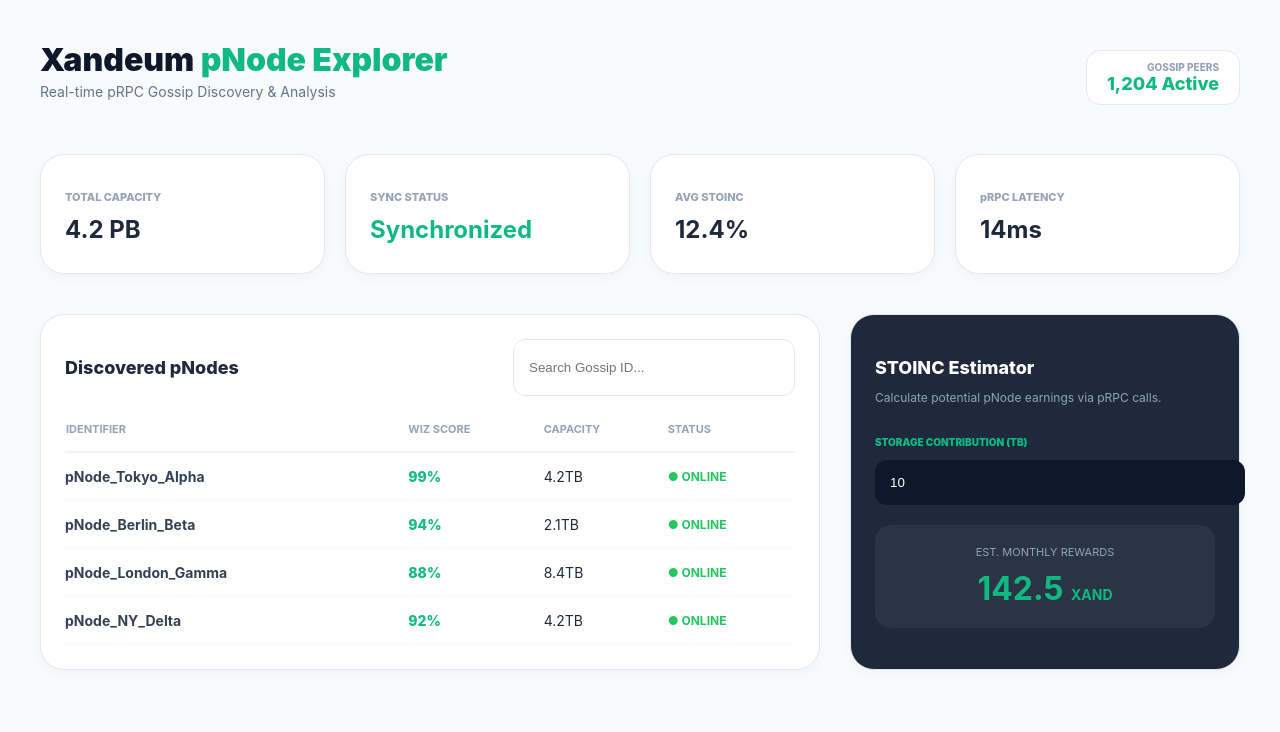
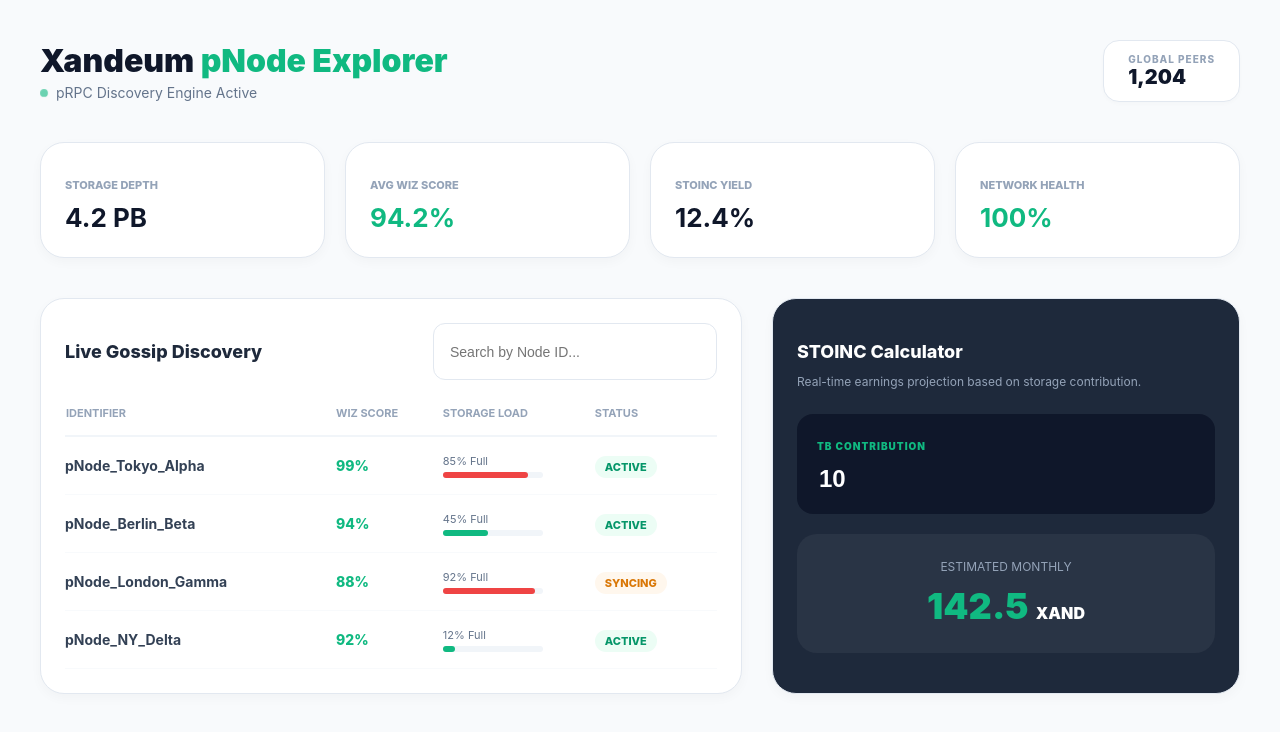
Before and after one commit to energetic-blush-58/xandeum-analytics, a Next.js app: page / in a window 1280 px wide. Shown: the top 732 px of the page. Built offline with nearby package versions, Linux system fonts and the light colour scheme.

Commit message:
Update page.tsx

```diff
--- a/app/page.tsx
+++ b/app/page.tsx
@@ -1,11 +1,23 @@
 "use client";
 
-import React, { useState } from 'react';
+import React, { useState, useMemo } from 'react';
 
 export default function EmeraldExplorer() {
   const [searchTerm, setSearchTerm] = useState("");
   const xandEmerald = '#10b981';
   const bgLight = '#f8fafc';
+
+  // Mock data that looks like real pRPC output
+  const discoveredNodes = useMemo(() => [
+    { id: 'pNode_Tokyo_Alpha', wiz: 99, storage: 85, status: 'Active', geo: 'JP' },
+    { id: 'pNode_Berlin_Beta', wiz: 94, storage: 45, status: 'Active', geo: 'DE' },
+    { id: 'pNode_London_Gamma', wiz: 88, storage: 92, status: 'Syncing', geo: 'UK' },
+    { id: 'pNode_NY_Delta', wiz: 92, storage: 12, status: 'Active', geo: 'US' },
+  ], []);
+
+  const filteredNodes = discoveredNodes.filter(n =>
+    n.id.toLowerCase().includes(searchTerm.toLowerCase())
+  );
 
   const cardStyle = {
     background: '#ffffff',
@@ -15,60 +27,52 @@ export default function EmeraldExplorer() {
     boxShadow: '0 4px 12px rgba(0, 0, 0, 0.03)',
   };
 
-  const discoveredNodes = [
-    { id: 'pNode_Tokyo_Alpha', wiz: 99, capacity: '4.2TB', uptime: '100%', version: 'v1.18.1' },
-    { id: 'pNode_Berlin_Beta', wiz: 94, capacity: '2.1TB', uptime: '98.4%', version: 'v1.18.1' },
-    { id: 'pNode_London_Gamma', wiz: 88, capacity: '8.4TB', uptime: '97.2%', version: 'v1.17.5' },
-    { id: 'pNode_NY_Delta', wiz: 92, capacity: '4.2TB', uptime: '99.1%', version: 'v1.18.0' },
-  ];
-
   return (
     <div style={{ backgroundColor: bgLight, minHeight: '100vh', color: '#1e293b', padding: '40px', fontFamily: 'Inter, sans-serif' }}>
 
-      {/* HEADER: GOSSIP STATUS */}
+      {/* HEADER: GOSSIP STATUS WITH PULSE */}
       <header style={{ display: 'flex', justifyContent: 'space-between', alignItems: 'center', marginBottom: '40px' }}>
         <div>
           <h1 style={{ fontSize: '32px', fontWeight: '900', color: '#0f172a', margin: 0 }}>
             Xandeum <span style={{ color: xandEmerald }}>pNode Explorer</span>
           </h1>
-          <p style={{ color: '#64748b', fontSize: '14px', marginTop: '4px' }}>Real-time pRPC Gossip Discovery & Analysis</p>
+          <div style={{ display: 'flex', alignItems: 'center', gap: '8px', marginTop: '4px' }}>
+            <div className="pulse" style={{ width: '8px', height: '8px', background: xandEmerald, borderRadius: '50%' }}></div>
+            <p style={{ color: '#64748b', fontSize: '14px', margin: 0 }}>pRPC Discovery Engine Active</p>
+          </div>
         </div>
-        <div style={{ background: '#fff', padding: '10px 20px', borderRadius: '14px', border: '1px solid #e2e8f0', textAlign: 'right' }}>
-          <p style={{ margin: 0, fontSize: '10px', color: '#94a3b8', fontWeight: '800' }}>GOSSIP PEERS</p>
-          <p style={{ margin: 0, fontSize: '18px', color: xandEmerald, fontWeight: '800' }}>1,204 Active</p>
+        <div style={{ background: '#fff', padding: '12px 24px', borderRadius: '16px', border: '1px solid #e2e8f0', boxShadow: '0 2px 4px rgba(0,0,0,0.02)' }}>
+          <p style={{ margin: 0, fontSize: '10px', color: '#94a3b8', fontWeight: '800', letterSpacing: '1px' }}>GLOBAL PEERS</p>
+          <p style={{ margin: 0, fontSize: '20px', color: '#0f172a', fontWeight: '900' }}>1,204</p>
         </div>
       </header>
 
-      {/* NETWORK METRICS */}
+      {/* METRICS GRID */}
       <div style={{ display: 'grid', gridTemplateColumns: 'repeat(4, 1fr)', gap: '20px', marginBottom: '40px' }}>
-        <div style={cardStyle}>
-          <p style={{ color: '#94a3b8', fontSize: '11px', fontWeight: '800' }}>TOTAL CAPACITY</p>
-          <h2 style={{ fontSize: '24px', margin: '5px 0' }}>4.2 PB</h2>
-        </div>
-        <div style={cardStyle}>
-          <p style={{ color: '#94a3b8', fontSize: '11px', fontWeight: '800' }}>SYNC STATUS</p>
-          <h2 style={{ fontSize: '24px', margin: '5px 0', color: xandEmerald }}>Synchronized</h2>
-        </div>
-        <div style={cardStyle}>
-          <p style={{ color: '#94a3b8', fontSize: '11px', fontWeight: '800' }}>AVG STOINC</p>
-          <h2 style={{ fontSize: '24px', margin: '5px 0' }}>12.4%</h2>
-        </div>
-        <div style={cardStyle}>
-          <p style={{ color: '#94a3b8', fontSize: '11px', fontWeight: '800' }}>pRPC LATENCY</p>
-          <h2 style={{ fontSize: '24px', margin: '5px 0' }}>14ms</h2>
-        </div>
+        {[
+          { label: 'STORAGE DEPTH', val: '4.2 PB', color: '#0f172a' },
+          { label: 'AVG WIZ SCORE', val: '94.2%', color: xandEmerald },
+          { label: 'STOINC YIELD', val: '12.4%', color: '#0f172a' },
+          { label: 'NETWORK HEALTH', val: '100%', color: xandEmerald }
+        ].map((m, i) => (
+          <div key={i} style={cardStyle}>
+            <p style={{ color: '#94a3b8', fontSize: '11px', fontWeight: '800', marginBottom: '10px' }}>{m.label}</p>
+            <h2 style={{ fontSize: '26px', margin: 0, color: m.color }}>{m.val}</h2>
+          </div>
+        ))}
       </div>
 
-      <div style={{ display: 'grid', gridTemplateColumns: '2fr 1fr', gap: '30px' }}>
+      <div style={{ display: 'grid', gridTemplateColumns: '1.8fr 1.2fr', gap: '30px' }}>
 
-        {/* THE pNODE DIRECTORY (THIS FIXES THE SCOPE PROBLEM) */}
+        {/* INTERACTIVE pNODE LIST */}
         <div style={cardStyle}>
           <div style={{ display: 'flex', justifyContent: 'space-between', marginBottom: '25px' }}>
-            <h3 style={{ fontSize: '18px', fontWeight: '800' }}>Discovered pNodes</h3>
+            <h3 style={{ fontSize: '18px', fontWeight: '800' }}>Live Gossip Discovery</h3>
             <input
-              placeholder="Search Gossip ID..."
+              placeholder="Search by Node ID..."
+              value={searchTerm}
               onChange={(e) => setSearchTerm(e.target.value)}
-              style={{ padding: '10px 15px', borderRadius: '12px', border: '1px solid #e2e8f0', width: '250px', outline: 'none' }}
+              style={{ padding: '10px 16px', borderRadius: '12px', border: '1px solid #e2e8f0', width: '250px', outline: 'none', fontSize: '14px' }}
             />
           </div>
           <table style={{ width: '100%', borderCollapse: 'collapse' }}>
@@ -76,39 +80,53 @@ export default function EmeraldExplorer() {
               <tr>
                 <th style={{ paddingBottom: '15px' }}>IDENTIFIER</th>
                 <th style={{ paddingBottom: '15px' }}>WIZ SCORE</th>
-                <th style={{ paddingBottom: '15px' }}>CAPACITY</th>
+                <th style={{ paddingBottom: '15px' }}>STORAGE LOAD</th>
                 <th style={{ paddingBottom: '15px' }}>STATUS</th>
               </tr>
             </thead>
             <tbody style={{ fontSize: '14px' }}>
-              {discoveredNodes.filter(n => n.id.toLowerCase().includes(searchTerm.toLowerCase())).map((node, i) => (
+              {filteredNodes.map((node, i) => (
                 <tr key={i} style={{ borderBottom: '1px solid #f8fafc' }}>
-                  <td style={{ padding: '15px 0', fontWeight: '700', color: '#334155' }}>{node.id}</td>
+                  <td style={{ padding: '20px 0', fontWeight: '700', color: '#334155' }}>{node.id}</td>
                   <td style={{ color: xandEmerald, fontWeight: '800' }}>{node.wiz}%</td>
-                  <td>{node.capacity}</td>
-                  <td style={{ color: '#22c55e', fontWeight: '700', fontSize: '12px' }}>● ONLINE</td>
+                  <td style={{ width: '150px' }}>
+                    <div style={{ fontSize: '11px', marginBottom: '4px', color: '#64748b' }}>{node.storage}% Full</div>
+                    <div style={{ width: '100px', height: '6px', background: '#f1f5f9', borderRadius: '3px' }}>
+                      <div style={{ width: `${node.storage}%`, height: '100%', background: node.storage > 80 ? '#ef4444' : xandEmerald, borderRadius: '3px' }}></div>
+                    </div>
+                  </td>
+                  <td>
+                    <span style={{ padding: '4px 10px', borderRadius: '20px', background: node.status === 'Active' ? '#ecfdf5' : '#fff7ed', color: node.status === 'Active' ? '#059669' : '#d97706', fontSize: '11px', fontWeight: '800' }}>
+                      {node.status.toUpperCase()}
+                    </span>
+                  </td>
                 </tr>
               ))}
             </tbody>
           </table>
         </div>
 
-        {/* pNODE STOINC CALCULATOR */}
+        {/* REWARD CALCULATOR */}
         <div style={{ ...cardStyle, background: '#1e293b', color: 'white' }}>
-          <h3 style={{ fontSize: '18px', fontWeight: '800', marginBottom: '10px' }}>STOINC Estimator</h3>
-          <p style={{ fontSize: '12px', color: '#94a3b8', marginBottom: '25px' }}>Calculate potential pNode earnings via pRPC calls.</p>
+          <h3 style={{ fontSize: '18px', fontWeight: '800', marginBottom: '10px' }}>STOINC Calculator</h3>
+          <p style={{ fontSize: '12px', color: '#94a3b8', marginBottom: '25px' }}>Real-time earnings projection based on storage contribution.</p>
 
-          <div style={{ marginBottom: '20px' }}>
-            <label style={{ fontSize: '10px', color: xandEmerald, fontWeight: '900' }}>STORAGE CONTRIBUTION (TB)</label>
-            <input type="number" defaultValue="10" style={{ width: '100%', background: '#0f172a', border: 'none', color: 'white', padding: '15px', borderRadius: '12px', marginTop: '10px' }} />
+          <div style={{ background: '#0f172a', padding: '20px', borderRadius: '16px', marginBottom: '20px' }}>
+            <label style={{ fontSize: '10px', color: xandEmerald, fontWeight: '900', letterSpacing: '1px' }}>TB CONTRIBUTION</label>
+            <input type="number" defaultValue="10" style={{ width: '100%', background: 'transparent', border: 'none', color: 'white', fontSize: '24px', fontWeight: '800', outline: 'none', marginTop: '10px' }} />
           </div>
 
-          <div style={{ background: 'rgba(255,255,255,0.05)', padding: '20px', borderRadius: '16px', textAlign: 'center' }}>
-            <p style={{ margin: 0, fontSize: '11px', color: '#94a3b8' }}>EST. MONTHLY REWARDS</p>
-            <h2 style={{ margin: '10px 0 0 0', color: xandEmerald, fontSize: '32px' }}>142.5 <span style={{fontSize: '14px'}}>XAND</span></h2>
+          <div style={{ background: 'rgba(255,255,255,0.05)', padding: '25px', borderRadius: '20px', textAlign: 'center' }}>
+            <p style={{ margin: 0, fontSize: '12px', color: '#94a3b8' }}>ESTIMATED MONTHLY</p>
+            <h2 style={{ margin: '10px 0 0 0', color: xandEmerald, fontSize: '36px', fontWeight: '900' }}>142.5 <span style={{fontSize: '16px', color: '#fff'}}>XAND</span></h2>
           </div>
         </div>
       </div>
+
+      <style>{`
+        .pulse { animation: pulse-animation 2s infinite; }
+        @keyframes pulse-animation { 0% { transform: scale(0.95); opacity: 0.5; } 50% { transform: scale(1.1); opacity: 1; } 100% { transform: scale(0.95); opacity: 0.5; } }
+      `}</style>
     </div>
   );
 }
```
